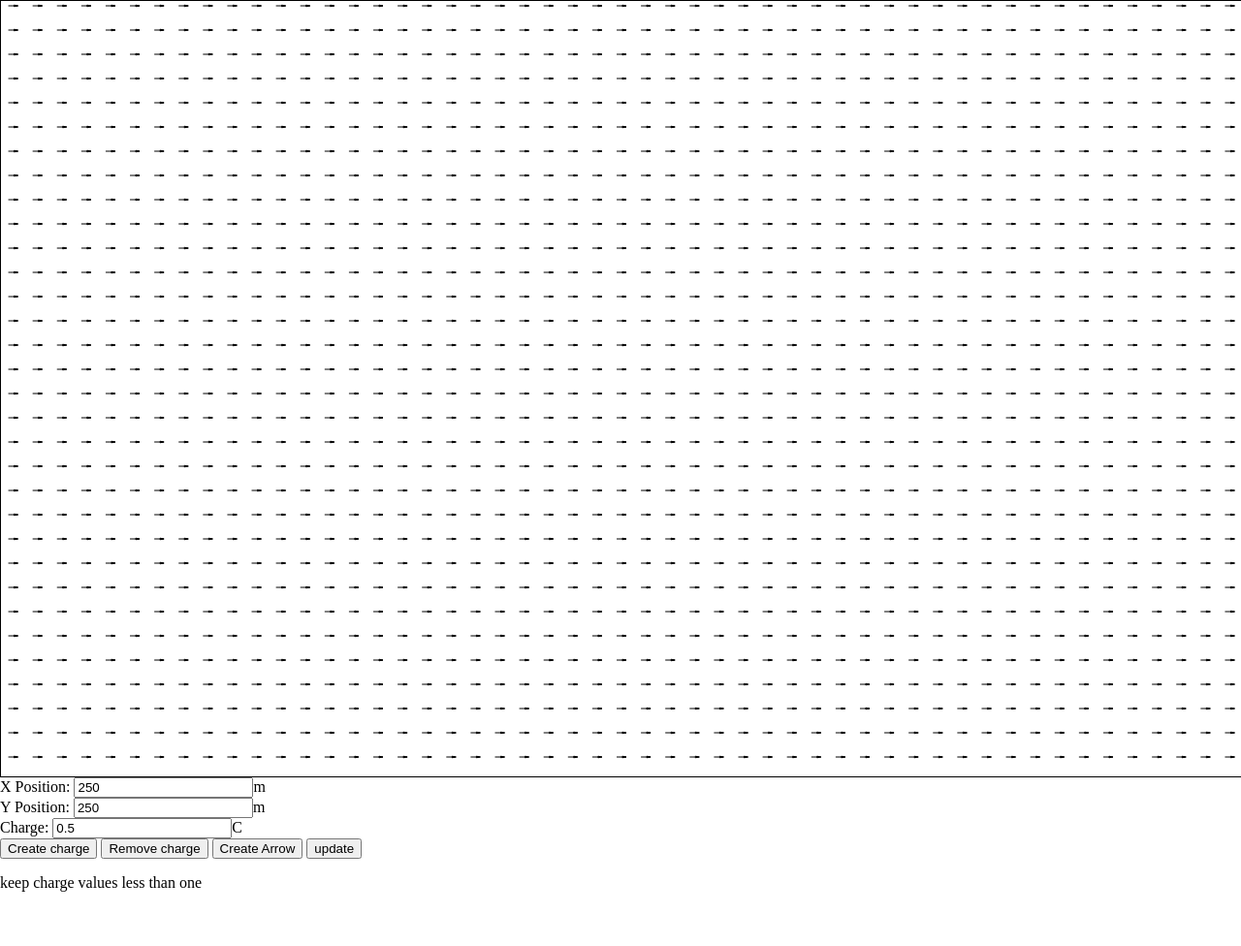
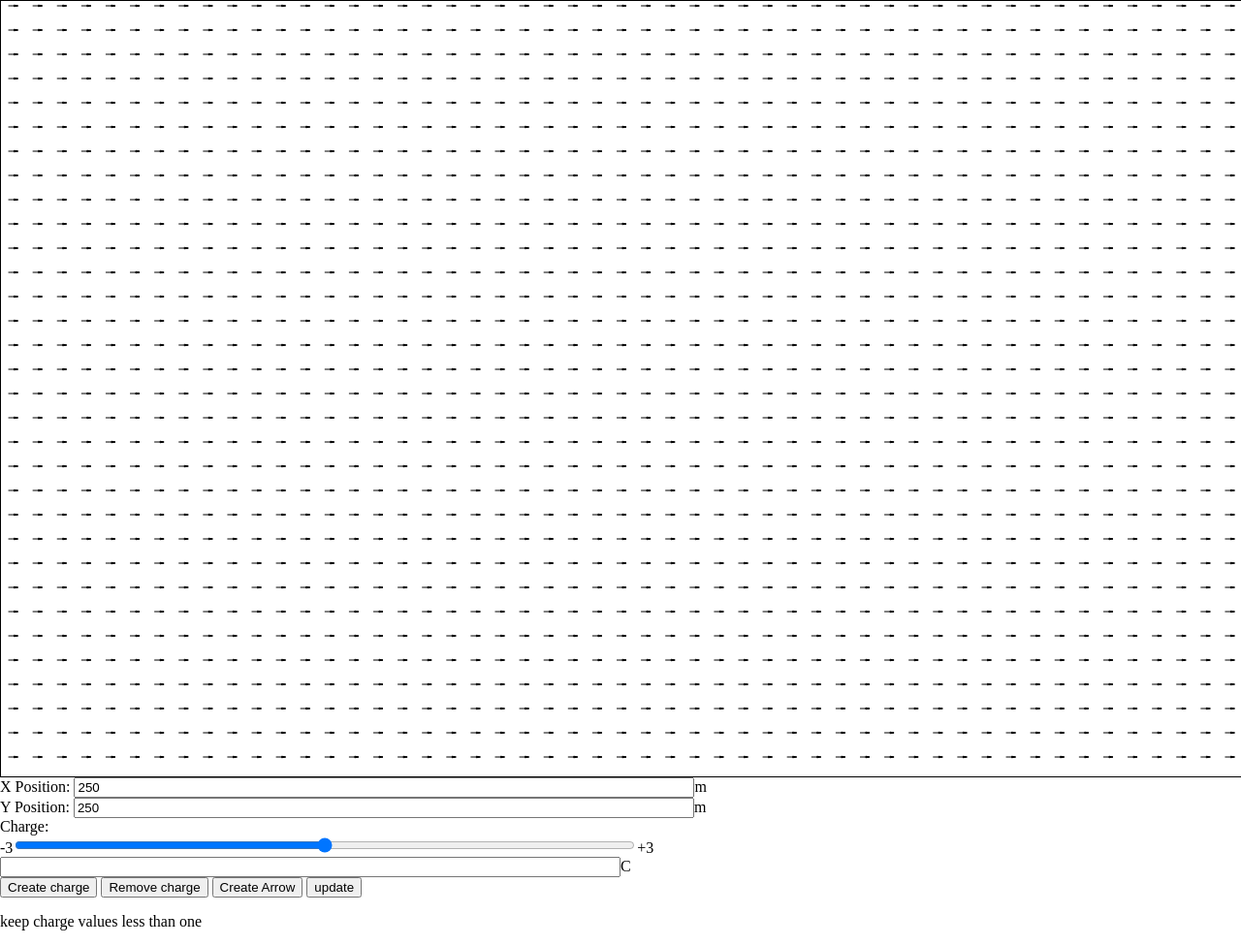
Before and after one commit to InnovationJamez/HTML-and-Java, a plain HTML site: page JavaScript/ElectricField/ElectricField.html in a window 1280 px wide. Shown: the whole page at 97% size. Before the commit the page ends 936 px from the top, so only its background shows below. Drawn offline with Linux system fonts and the light colour scheme.

Commit message:
so,me stuff

```diff
--- a/JavaScript/ElectricField/ElectricField.html
+++ b/JavaScript/ElectricField/ElectricField.html
@@ -12,6 +12,10 @@
 			margin:0px;
 		}
 
+		input{
+			width:50%;
+		}
+
 	</style>
 
 </head>
@@ -21,7 +25,9 @@
 
 	X Position: <input type="number" id="xPos" value=250>m<br/>
 	Y Position: <input type="number" id="yPos" value=250>m<br/>
-	Charge: <input type="number" id="charge" value=0.5>C<br/>
+	Charge:<br/>
+	-3<input type='range' step = 0.20 onchange = "chargeBox(this.value)" max = 3 min = -3>+3
+	<input type='number' id='chargeBox' max = 3 min = -3>C<br/>
 	<button type="button" id="enterInfo" onclick="addCharge()">Create charge</button>
 	<button type="button" onclick="removeCharge()">Remove charge</button>
 	<button type="button" id="enterInfo" onclick="addArrow()">Create Arrow</button>
--- a/JavaScript/ElectricField/ElectricField.js
+++ b/JavaScript/ElectricField/ElectricField.js
@@ -170,7 +170,7 @@ function Field_Arrow(x, y) {
 				this.angle = 180 + Math.atan(this.yFieldSum/this.xFieldSum) * 180 / Math.PI;
 			}
 
-			this.len = Math.sqrt(this.xFieldSum ** 2 + this.yFieldSum ** 2) / 200000 + 5;
+			this.len = Math.sqrt(this.xFieldSum ** 2 + this.yFieldSum ** 2) / 300000 + 5;
 			this.len = (this.len > 20) ? 20 : this.len;
 
 		}
@@ -243,7 +243,7 @@ function Charge(x, y, q) {
 function addCharge() {
 	var xLoc = document.getElementById("xPos").value;
 	var yLoc = document.getElementById("yPos").value;
-	var charge = document.getElementById("charge").value;
+	var charge = document.getElementById("chargeBox").value;
 	if(xLoc == "" || yLoc == "" || charge == ""){
 		console.log("missing credentials");
 	}
@@ -299,6 +299,10 @@ function update() {
 	}
 }
 
+// edit the chage box when the number on the slider is changed
+function chargeBox(num){
+	document.getElementById('chargeBox').value = num;
+}
 
 createArrows();
 update();
```
